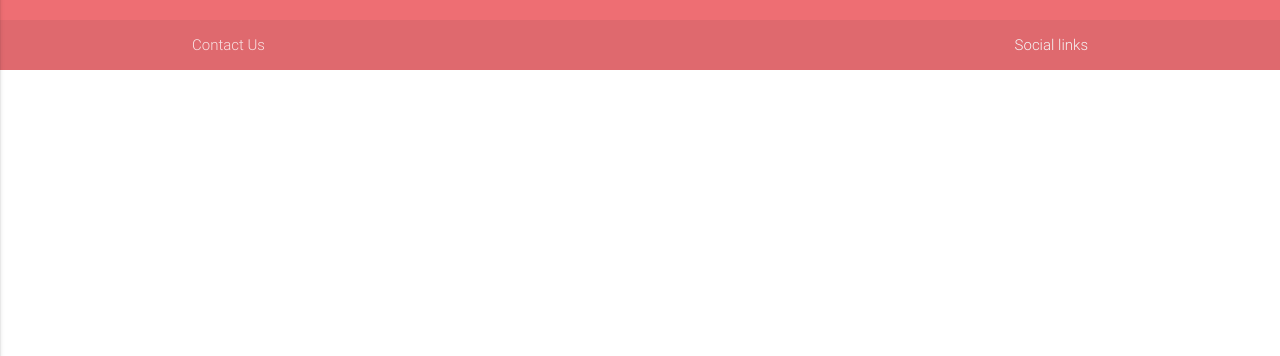
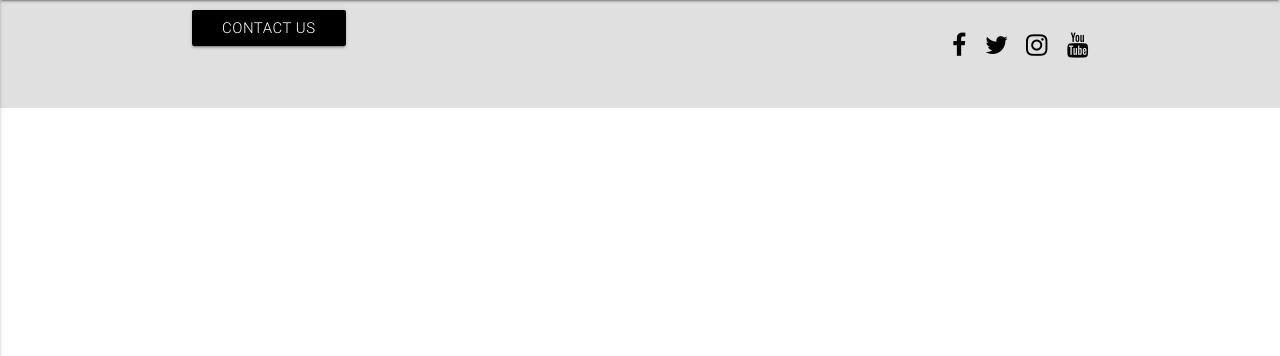
Before and after one commit to Jorden-V/Recipe_World_3rd_Project, a Flask app: template templates/recipes.html in a window 1280 px wide. Shown: the part 64-420 px from the top of the page. Run offline with Flask 2, Linux system fonts and the light colour scheme; the template is opened without the code that fills it, so the values that code supplies are empty; some libraries are stand-ins or nearby versions.

Commit message:
added further styles to index, updated footer. started work on 'add recipe' link in navbar to enable me to populate the site with recipes quicker

```diff
--- a/app.py
+++ b/app.py
@@ -15,6 +15,11 @@ mongo = PyMongo(app)
 def index():
     return render_template("index.html", recipes=mongo.db.recipes.find())
 
+@app.route('/add_recipe')
+def add_recipe():
+    return render_template('addrecipe.html',
+    recipes=mongo.db.recipes.find())
+
 if __name__ == '__main__':
     app.run(host=os.environ.get('IP'),
             port=int(os.environ.get('PORT')),
--- a/static/css/style.css
+++ b/static/css/style.css
@@ -1,3 +1,7 @@
+a {
+    color: black;
+}
+
 /*------------------------ Navbar ----------------------------------*/
 
 nav {
@@ -132,5 +136,19 @@ nav .brand-logo {
     background-color: white;
 }
 
+/*------------------------ Footer ----------------------------------*/
 
-@media (min-width:600px) {}
+.page-footer {
+    padding: 0;
+    background-color: rgba(51, 51, 51, 0.08);
+}
+
+.list-inline li {
+    display: inline-block;
+    font-size: 25px;
+    margin-left: 15px;
+}
+
+.contact-us {
+    padding-top: 17px;
+}
--- a/templates/base.html
+++ b/templates/base.html
@@ -7,6 +7,7 @@
     <link rel="stylesheet" href="{{url_for('static', filename='css/style.css')}}" type="text/css" />
     <link rel="stylesheet" href="https://cdnjs.cloudflare.com/ajax/libs/hover.css/2.3.1/css/hover-min.css" type="text/css" />
     <link href="https://fonts.googleapis.com/css?family=Courgette|Satisfy&display=swap" rel="stylesheet">
+    <link rel="stylesheet" href="https://stackpath.bootstrapcdn.com/font-awesome/4.7.0/css/font-awesome.min.css" type="text/css" />
 </head>
 
 <body class="site-content">
@@ -16,7 +17,7 @@
                 <a href="" class="brand-logo">Recipe World</a>
                 <a href="#" data-activates="mobile-demo" class="button-collapse"><i class="material-icons">menu</i></a>
                 <ul id="nav-mobile" class="right hide-on-med-and-down">
-                    <li><a href="">Add recipe</li>
+                    <li><a href="{{ url_for('add_recipe') }}">Add recipe</li>
                 </ul>
                 <ul class="side-nav" id="mobile-demo">
                     <li><a href=""><i class="medium material-icons">add_circle</i>Add recipe</a></li>
@@ -29,12 +30,22 @@
     <footer class="page-footer">
         <div class="footer-copyright">
             <div class="container">
-                Contact Us
-                <a class="grey-text text-lighten-4 right" href="#!">Social links</a>
+                <div class="row">
+                    <div class="contact-us col s4">
+                        <a href="" class="waves-effect waves-light btn">Contact Us</a>
+                    </div>
+                    <div class="col s8">
+                        <ul class="list-inline right">
+                            <li><a target="_blank" href="https://en-gb.facebook.com/TheMonkees/"><i class="fa fa-facebook hvr-grow" aria-hidden="true"></i></a></li>
+                            <li><a target="_blank" href="https://twitter.com/TheMonkees?ref_src=twsrc%5Egoogle%7Ctwcamp%5Eserp%7Ctwgr%5Eauthor"><i class="fa fa-twitter hvr-grow" aria-hidden="true"></i></a></li>
+                            <li><a target="_blank" href="https://www.instagram.com/themonkees/?hl=en"><i class="fa fa-instagram hvr-grow" aria-hidden="true"></i></a></li>
+                            <li><a target="_blank" href="https://www.youtube.com/user/themonkees"><i class="fa fa-youtube hvr-grow" aria-hidden="true"></i></a></li>
+                        </ul>
+                    </div>
+                </div>
             </div>
         </div>
     </footer>
-
 
     <script src="https://cdnjs.cloudflare.com/ajax/libs/jquery/3.2.1/jquery.min.js"></script>
     <script src="https://cdnjs.cloudflare.com/ajax/libs/materialize/0.100.2/js/materialize.min.js"></script>
```
Also changed, not shown: templates/index.html (+16 -12 lines).
